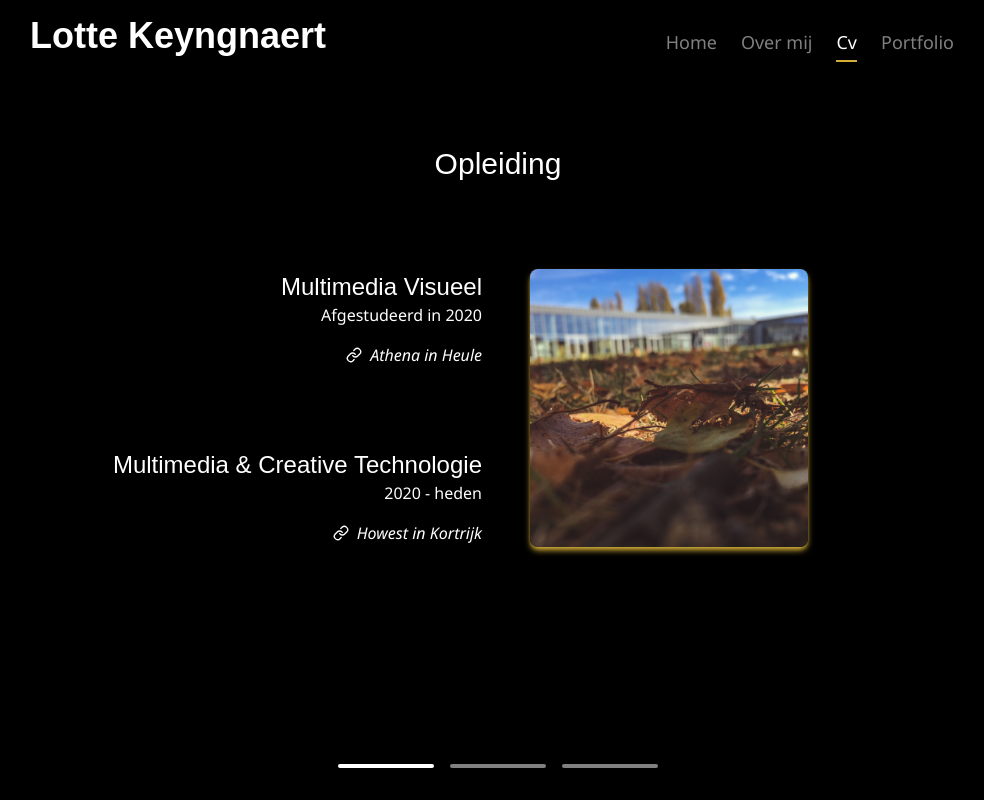
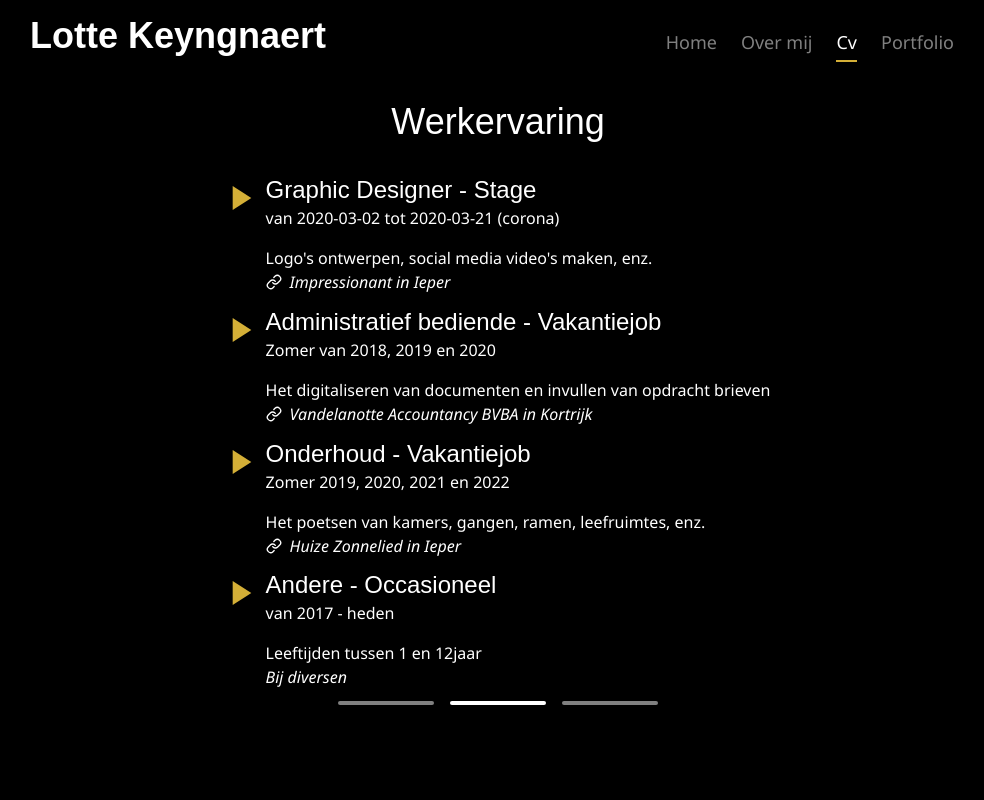
Before and after one commit to KeyngnaertLotte/Portfolio, a React (Vite) app: page /cv in a window 1280 px wide. Shown: the whole page, without its empty margins (142-1126 px from the left). Built offline with nearby package versions, Linux system fonts and the light colour scheme; a web font is replaced by a local one.

Commit message:
feat: werkervaring mobile and tablet done

```diff
--- a/src/components/CV/AppWerkervaring.tsx
+++ b/src/components/CV/AppWerkervaring.tsx
@@ -1,8 +1,8 @@
 import { useState } from 'react'
 import WerkItem from './WerkItem'
 import { iWerk } from '../../interfaces/IWerk'
-import { Link } from 'lucide-react'
-
+import { Link, Play } from 'lucide-react'
+import { useMediaQuery } from 'react-responsive'
 
 export default () => {
   const [werk, setWerk] = useState<iWerk[]>([
@@ -37,87 +37,203 @@ export default () => {
       direction: 'left',
     },
   ])
+  const isTablet = useMediaQuery({ query: '(min-width:560px)' })
+  const [showInfo, setShowInfo] = useState(0)
 
-  console.log('aaaaaaaaaaaaaaaaaaaaaaaaaaaaaaaaa' + werk[0])
+  const showingInfo = (index: number) => {
+    if (showInfo === index) {
+      setShowInfo(0)
+    } else {
+      setShowInfo(index)
+    }
+  }
 
   return (
-    <div className="grid h-screen w-11/12  grid-cols-[minmax(auto,_1fr)_20px_minmax(auto,_1fr)] content-center items-center gap-x-6 text-white">
-      <h2 className="col-span-full mb-8 justify-self-center font-heading text-4xl font-medium">
+    // <div className="grid h-screen w-11/12  grid-cols-[minmax(auto,_1fr)_20px_minmax(auto,_1fr)] content-center items-center gap-x-6 text-white">
+    //   <h2 className="col-span-full mb-8 justify-self-center font-heading text-4xl font-medium">
+    //     Werkervaring
+    //   </h2>
+    //   <div className="col-start-2 row-start-2 row-span-4 flex h-full w-0.5 justify-self-center rounded bg-accent"></div>
+    //   {/* {werk.map((item, index) => (
+    //     <WerkItem key={index} werk={item} />
+    //   ))} */}
+    //   <div
+    //     className={`col-start-1 row-start-2 flex flex-col items-end text-white`}
+    //   >
+    //     <h3 className="text-right font-heading text-2xl font-medium">
+    //       Graphic Designer - Stage
+    //     </h3>
+    //     <p className="mb-4 font-body font-light">
+    //       van 2020-03-02 tot 2020-03-21 (corona)
+    //     </p>
+    //     <p className='font-body '>Logo's ontwerpen, social media video's maken, enz.</p>
+    //     <a
+    //       href={'https://www.impressionant.be/home/'}
+    //       target="_blank"
+    //       rel="noreferrer"
+    //       className='flex flex-row gap-2 justify-end font-body italic'
+    //     >
+    //       <Link className='stroke-white w-4'/> Impressionant in Ieper
+    //     </a>
+    //   </div>
+    //   <div
+    //     className={`col-start-3 row-start-3 flex flex-col items-start text-white`}
+    //   >
+    //     <h3 className="text-left font-heading text-2xl font-medium">
+    //     Administratief bediende - Vakantiejob
+    //     </h3>
+    //     <p className="mb-4 font-light font-body">
+    //     Zomer van 2018, 2019 en 2020
+    //     </p>
+    //     <p className='font-body'>Het digitaliseren van documenten en invullen van opdracht brieven</p>
+    //     <a
+    //       href={'https://www.vandelanotte.be/nl'}
+    //       target="_blank"
+    //       rel="noreferrer"
+    //       className='flex flex-row gap-2 justify-start font-body italic'
+    //     >
+    //       <Link className='stroke-white w-4'/> Vandelanotte Accountancy BVBA in Kortrijk
+    //     </a>
+    //   </div>
+    //   <div
+    //     className={`col-start-1 row-start-4 flex flex-col items-end text-white`}
+    //   >
+    //     <h3 className="text-right font-heading text-2xl font-medium">
+    //     Onderhoud - Vakantiejob
+    //     </h3>
+    //     <p className="mb-4 font-light font-body">
+    //     Zomer 2019, 2020, 2021 en 2022
+    //     </p>
+    //     <p className='font-body'>Het poetsen van kamers, gangen, ramen, leefruimtes, enz.</p>
+    //     <a
+    //       href={'https://www.huizezonnelied.be/'}
+    //       target="_blank"
+    //       rel="noreferrer"
+    //       className='flex flex-row gap-2 justify-start font-body italic'
+    //     >
+    //       <Link className='stroke-white w-4'/> Huize Zonnelied in Ieper
+    //     </a>
+    //   </div>
+    //   <div
+    //     className={`col-start-3 row-start-5 flex flex-col items-start text-white`}
+    //   >
+    //     <h3 className="text-left font-heading text-2xl font-medium">
+    //     Andere - Occasioneel
+    //     </h3>
+    //     <p className="mb-4 font-light font-body">
+    //       van 2017 - heden
+    //     </p>
+    //     <p className='font-body'>Leeftijden tussen 1 en 12jaar</p>
+    //     <p className='font-body italic'>Bij diversen</p>
+    //   </div>
+    // </div>
+    <div className="grid grid-cols-1 grid-rows-mobile text-white h-full tablet:h-4/5">
+      <h2 className="mb-8 justify-self-center self-end font-heading text-3xl font-medium tablet:text-4xl">
         Werkervaring
       </h2>
-      <div className="col-start-2 row-start-2 row-span-4 flex h-full w-0.5 justify-self-center rounded bg-accent"></div>
-      {/* {werk.map((item, index) => (
-        <WerkItem key={index} werk={item} />
-      ))} */}
-      <div
-        className={`col-start-1 row-start-2 flex flex-col items-end text-white`}
-      >
-        <h3 className="text-right font-heading text-2xl font-medium">
+      <div className="flex flex-row">
+        <button className="mt-2 mr-2 h-fit" onClick={() => showingInfo(1)}>
+          <Play className={`fill-accent stroke-none ${showInfo === 1 && !isTablet ? 'origin-center rotate-90' : 'origin-center rotate-0'}`} size={32} />
+        </button>
+        <div className="flex flex-col items-start">
+          <div className="flex flex-col items-start">
+            <h3 className="text-left font-heading text-2xl font-medium">
               Graphic Designer - Stage
             </h3>
             <p className="mb-4 font-body font-light">
               van 2020-03-02 tot 2020-03-21 (corona)
             </p>
-        <p className='font-body '>Logo's ontwerpen, social media video's maken, enz.</p>
+          </div>
+          <div className={`flex-col items-start ${showInfo === 1 || isTablet ? 'flex' : 'hidden'} `}>
+            <p className="font-body ">
+              Logo's ontwerpen, social media video's maken, enz.
+            </p>
             <a
               href={'https://www.impressionant.be/home/'}
               target="_blank"
               rel="noreferrer"
-          className='flex flex-row gap-2 justify-end font-body italic'
+              className="flex flex-row justify-end gap-2 font-body italic"
             >
-          <Link className='stroke-white w-4'/> Impressionant in Ieper
+              <Link className="w-4 stroke-white" /> Impressionant in Ieper
             </a>
           </div>
-      <div
-        className={`col-start-3 row-start-3 flex flex-col items-start text-white`}
-      >
+        </div>
+      </div>
+      <div className="flex flex-row">
+        <button className="mt-2 mr-2 h-fit" onClick={() => showingInfo(2)}>
+          <Play className={`fill-accent stroke-none ${showInfo === 2 && !isTablet ? 'origin-center rotate-90' : 'origin-center rotate-0'}`} size={32} />
+        </button>
+        <div className="flex flex-col items-start">
+          <div className="flex flex-col items-start">
           <h3 className="text-left font-heading text-2xl font-medium">
           Administratief bediende - Vakantiejob
         </h3>
-        <p className="mb-4 font-light font-body">
+        <p className="mb-4 font-body font-light">
           Zomer van 2018, 2019 en 2020
         </p>
-        <p className='font-body'>Het digitaliseren van documenten en invullen van opdracht brieven</p>
+          </div>
+          <div className={`flex-col items-start ${showInfo === 2 || isTablet ? 'flex' : 'hidden'}`}>
+          <p className="font-body">
+          Het digitaliseren van documenten en invullen van opdracht brieven
+        </p>
         <a
           href={'https://www.vandelanotte.be/nl'}
           target="_blank"
           rel="noreferrer"
-          className='flex flex-row gap-2 justify-start font-body italic'
+          className="flex flex-row justify-start gap-2 font-body italic"
         >
-          <Link className='stroke-white w-4'/> Vandelanotte Accountancy BVBA in Kortrijk
+          <Link className="w-4 stroke-white" /> Vandelanotte Accountancy BVBA in
+          Kortrijk
         </a>
           </div>
-      <div
-        className={`col-start-1 row-start-4 flex flex-col items-end text-white`}
-      >
-        <h3 className="text-right font-heading text-2xl font-medium">
+        </div>
+      </div>
+      <div className="flex flex-row">
+        <button className="mt-2 mr-2 h-fit" onClick={() => showingInfo(3)}>
+          <Play className={`fill-accent stroke-none ${showInfo === 3 && !isTablet ? 'origin-center rotate-90' : 'origin-center rotate-0'}`} size={32} />
+        </button>
+        <div className="flex flex-col items-start">
+          <div className="flex flex-col items-start">
+          <h3 className="text-left font-heading text-2xl font-medium">
           Onderhoud - Vakantiejob
         </h3>
-        <p className="mb-4 font-light font-body">
+        <p className="mb-4 font-body font-light">
           Zomer 2019, 2020, 2021 en 2022
         </p>
-        <p className='font-body'>Het poetsen van kamers, gangen, ramen, leefruimtes, enz.</p>
+          </div>
+          <div className={`flex-col items-start ${showInfo === 3 || isTablet ? 'flex' : 'hidden'}`}>
+          <p className="font-body">
+          Het poetsen van kamers, gangen, ramen, leefruimtes, enz.
+        </p>
         <a
           href={'https://www.huizezonnelied.be/'}
           target="_blank"
           rel="noreferrer"
-          className='flex flex-row gap-2 justify-start font-body italic'
+          className="flex flex-row justify-start gap-2 font-body italic"
         >
-          <Link className='stroke-white w-4'/> Huize Zonnelied in Ieper
+          <Link className="w-4 stroke-white" /> Huize Zonnelied in Ieper
         </a>
           </div>
-      <div
-        className={`col-start-3 row-start-5 flex flex-col items-start text-white`}
-      >
+        </div>
+      </div>
+      <div className="flex flex-row">
+        <button className="mt-2 mr-2 h-fit" onClick={() => showingInfo(4)}>
+          <Play className={`fill-accent stroke-none ${showInfo === 4 && !isTablet ? 'origin-center rotate-90' : 'origin-center rotate-0'}`} size={32} />
+        </button>
+        <div className="flex flex-col items-start">
+          <div className="flex flex-col items-start">
           <h3 className="text-left font-heading text-2xl font-medium">
           Andere - Occasioneel
         </h3>
-        <p className="mb-4 font-light font-body">
-          van 2017 - heden
-        </p>
-        <p className='font-body'>Leeftijden tussen 1 en 12jaar</p>
-        <p className='font-body italic'>Bij diversen</p>
+        <p className="mb-4 font-body font-light">van 2017 - heden</p>
           </div>
+          <div className={`flex-col items-start ${showInfo === 4 || isTablet ? 'flex' : 'hidden'}`}>
+          <p className="font-body">Leeftijden tussen 1 en 12jaar</p>
+        <p className="font-body italic">Bij diversen</p>
+          </div>
+        </div>
+      </div>
+
     </div>
   )
 }
--- a/src/routes/Cv.tsx
+++ b/src/routes/Cv.tsx
@@ -8,7 +8,7 @@ import { Menu, X } from 'lucide-react'
 
 
 export default function Cv() {
-  const [active, setActive] = useState(0)
+  const [active, setActive] = useState(1)
 
   // TODO: set timer to change active every 5 seconds
   // useEffect(() => {
--- a/tailwind.config.cjs
+++ b/tailwind.config.cjs
@@ -31,6 +31,7 @@ module.exports = {
       gridTemplateRows: {
         'layout': 'repeat(2, minmax(0, 0.4fr))',
         'tablet': '100px minmax(0, 0.3fr) minmax(0, 0.3fr)',
+        'mobile': '100px repeat(4,minmax(0, auto))',
         'web': '100px minmax(0, 0.3fr) minmax(0, 0.3fr)',
       },
       blur: {
```
Also changed, not shown: src/components/CV/AppOpleiding.tsx (+0 -14 lines). Lines whose indentation alone changed are shown as unchanged.
